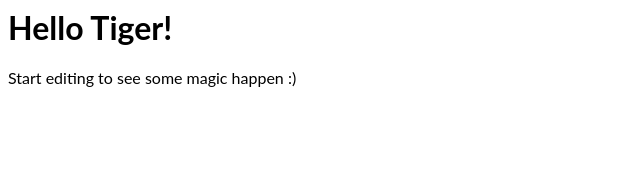
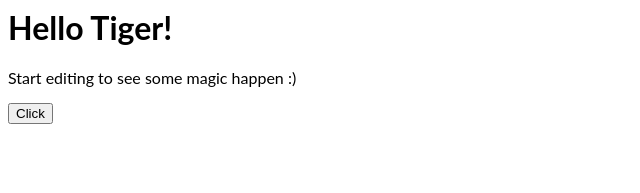
Before and after one commit to Zeetahub/My-first-react, a React (Create React App) app: page / in a window 1280 px wide. Shown: the top 193 px of the page, without its empty margins (0-640 px from the left). Built offline with nearby package versions, Linux system fonts and the light colour scheme.

Commit message:
1 file modified, 1 added

```diff
--- a/src/App.js
+++ b/src/App.js
@@ -6,6 +6,8 @@ export default function App() {
     <div>
       <h1>Hello Tiger!</h1>
       <p>Start editing to see some magic happen :)</p>
+
+      <button type="button">Click</button>
     </div>
   );
 }
--- /dev/null
+++ b/src/Ui_components/button.js
@@ -0,0 +1,3 @@
+import * as React from 'react';
+import stack from '@mui/material/Stack';
+import Button from '@mui/material/Button';
```
